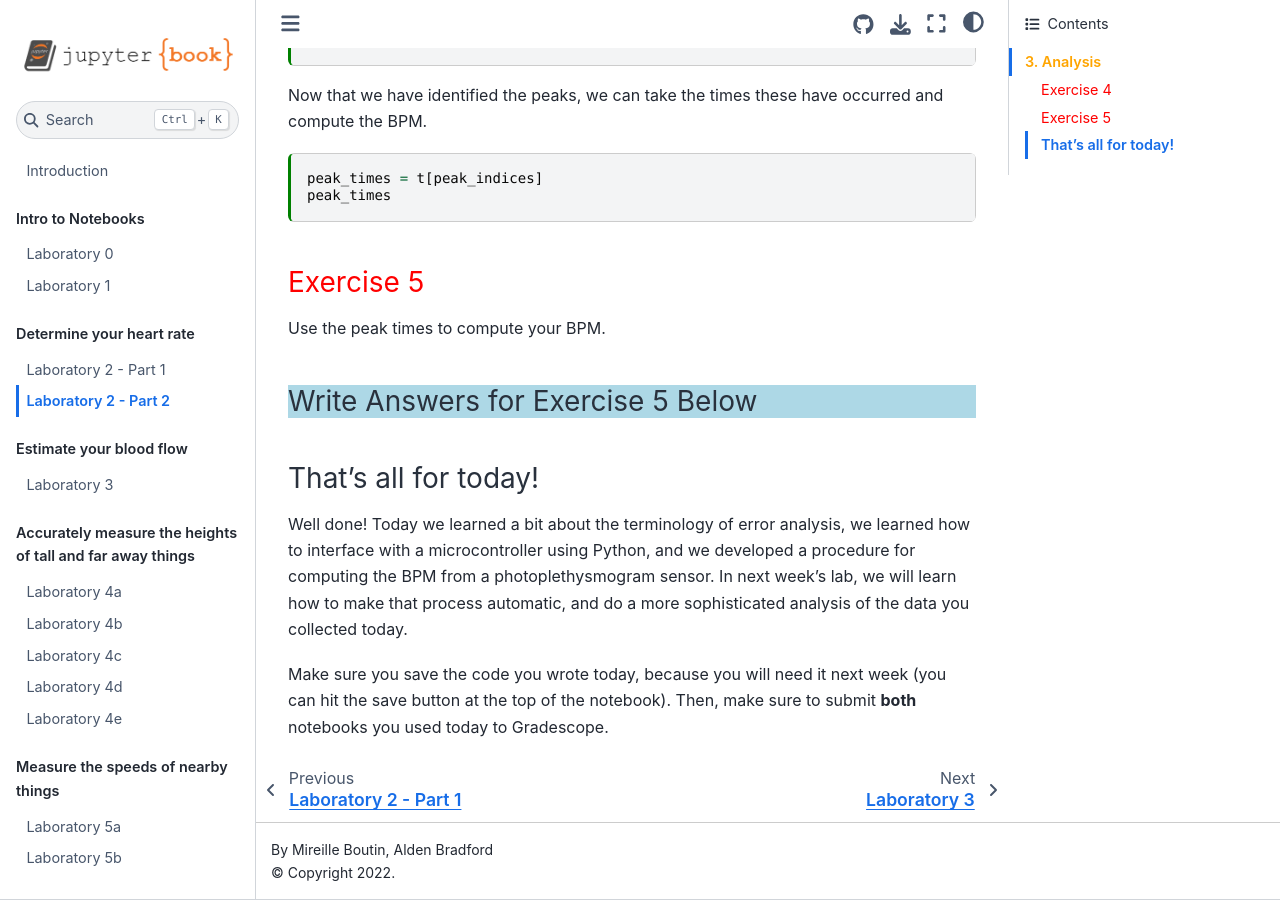
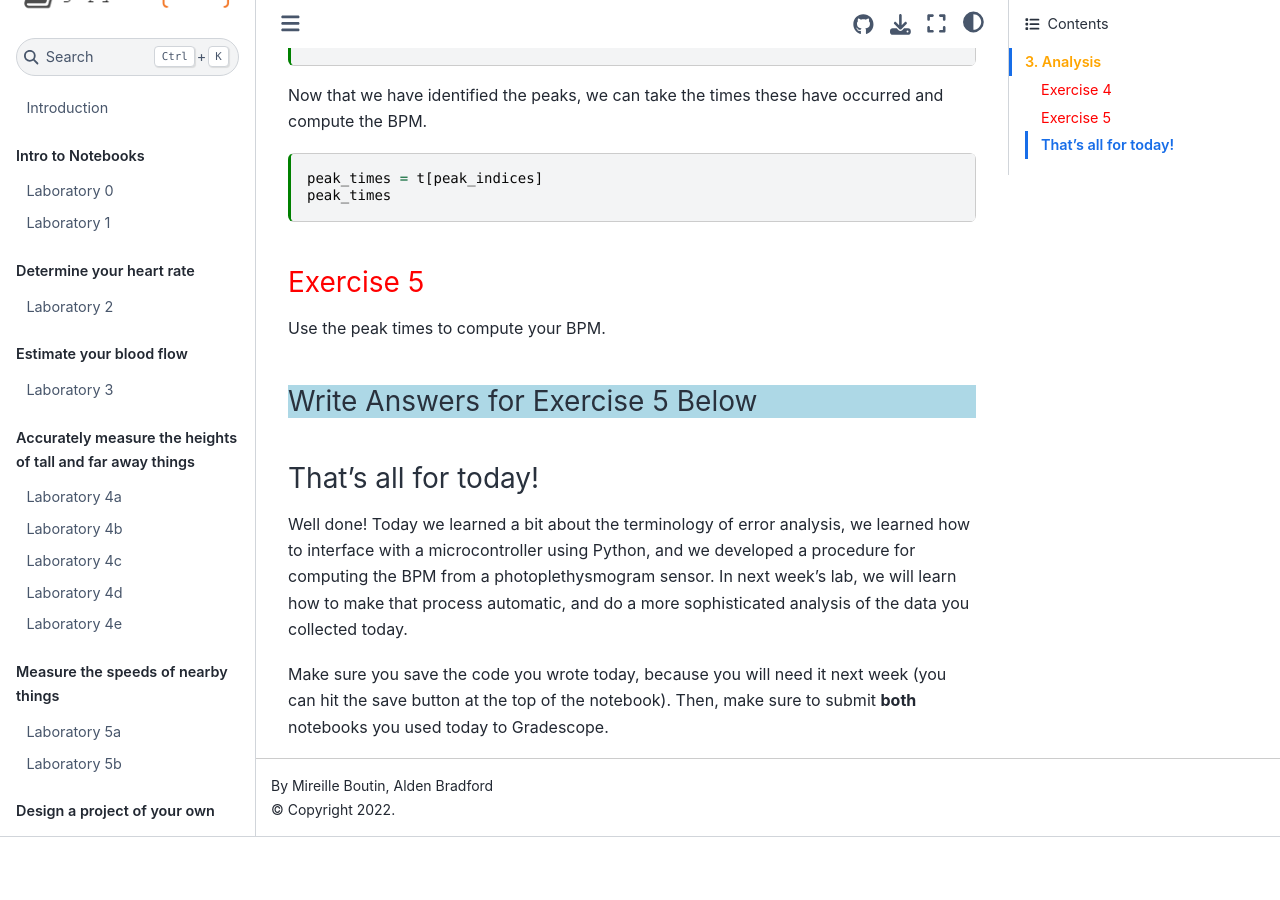
Before and after one commit to TheDataScienceLabs/DSLab_Calculus, a Jupyter Book: the page built from book/labs/2_determine_heart_rate/lab2_part2.ipynb, in a window 1280 px wide and 900 px high, scrolled down 3103 px. Built offline with Jupyter Book 1.0.4 settings and Sphinx 7.4.7 and the Sphinx Book theme 1.1.4, drawn with Linux system fonts in a browser that asks for light colours; after the commit the page ends 3940 px from its top, so only the background shows below that; some of the changed lines change nothing that is shown.

Commit message:
Fixing lab and TOC to match the merge

```diff
--- a/book/_toc.yml
+++ b/book/_toc.yml
@@ -11,7 +11,7 @@ parts:
 - caption: Determine your heart rate
   chapters:
   - file: labs/2_determine_heart_rate/lab2.ipynb
-  - file: labs/2_determine_heart_rate/lab2_part2.ipynb
+  #- file: labs/2_determine_heart_rate/lab2_part2.ipynb
 - caption: Estimate your blood flow
   chapters:
   - file: labs/3_estimate_blood_flow/lab3.ipynb
```
Also changed, not shown: book/labs/2_determine_heart_rate/lab2.ipynb.
